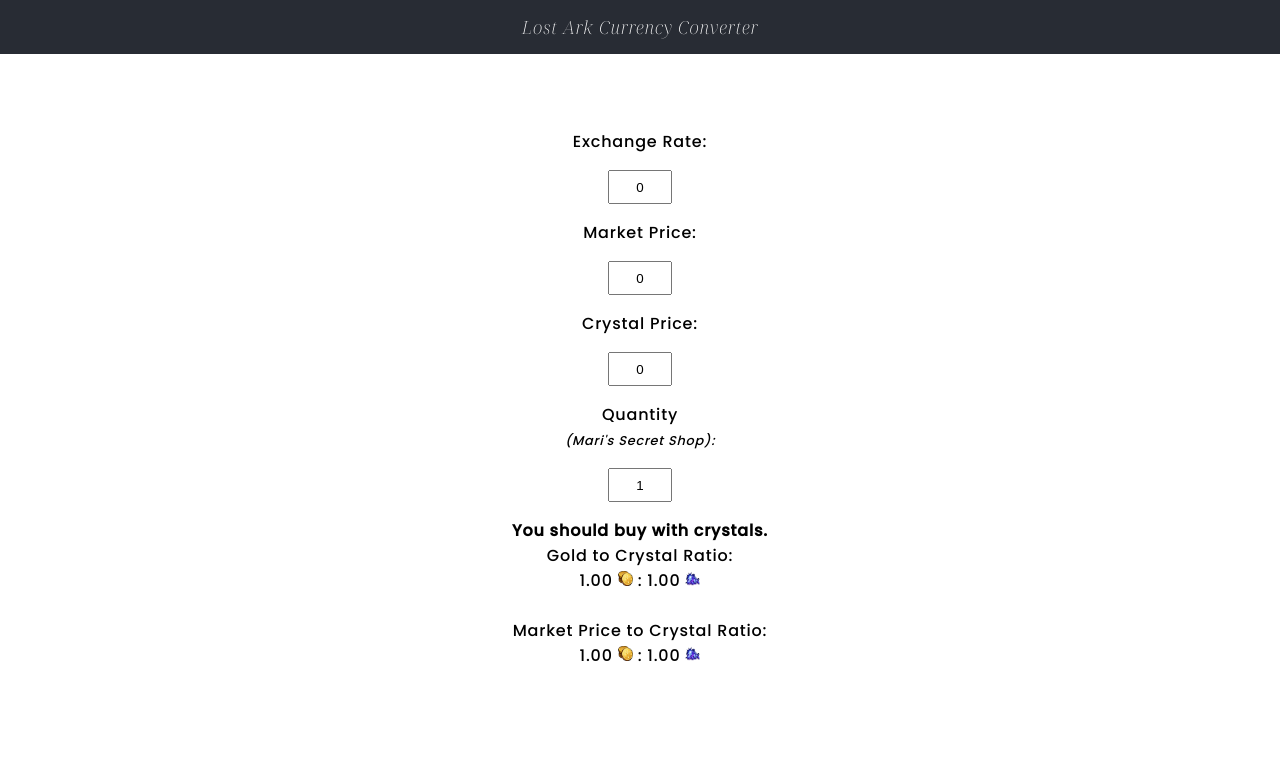
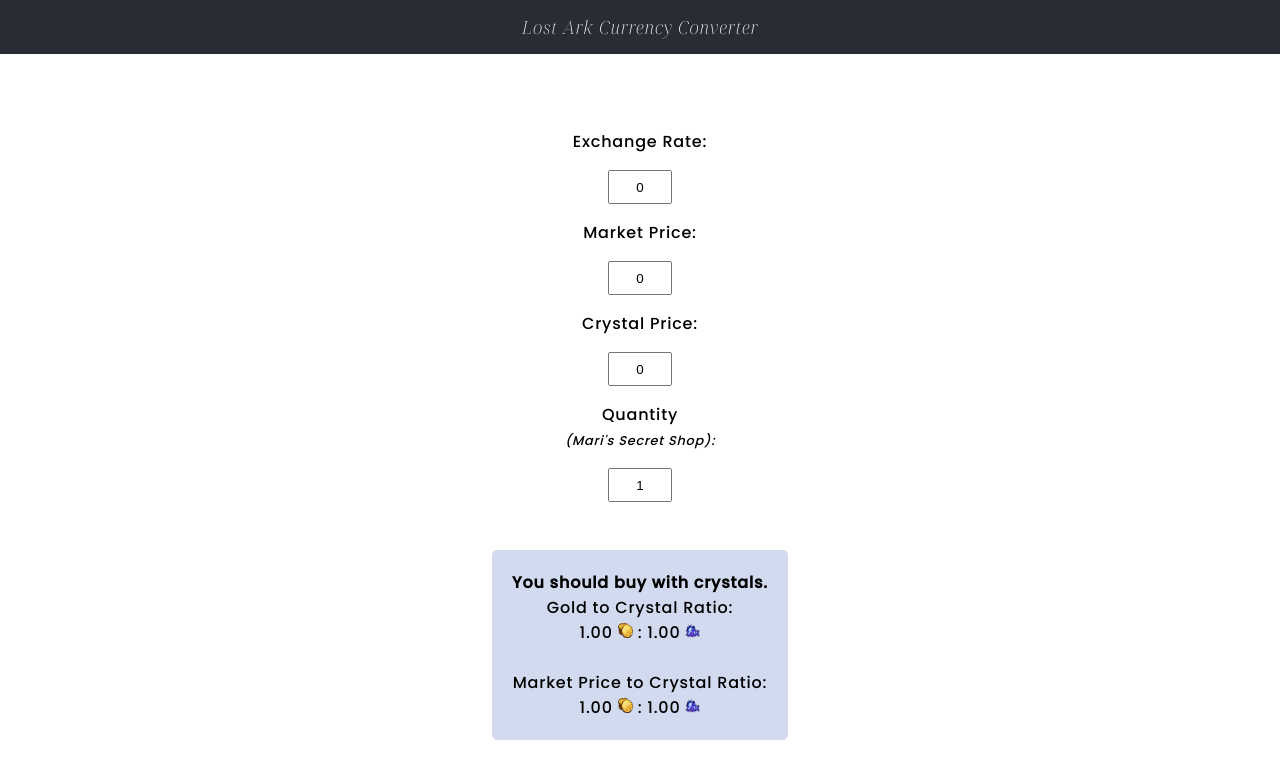
Before and after one commit to hjonsu/CurrencyRatioCalculator, a React (Create React App) app: page / in a window 1280 px wide. Shown: the top 778 px of the page. Built offline with nearby package versions, Linux system fonts and the light colour scheme.

Commit message:
styling?

```diff
--- a/src/App.css
+++ b/src/App.css
@@ -1,10 +1,11 @@
-@import url('https://fonts.googleapis.com/css2?family=Cabin:wght@400;600&family=Noto+Serif+Display:ital,wght@0,200;1,200&family=Poppins:wght@500&display=swap');
+@import url("https://fonts.googleapis.com/css2?family=Cabin:wght@400;600&family=Noto+Serif+Display:ital,wght@0,200;1,200&family=Poppins:wght@500&display=swap");
 
 .App {
   text-align: center;
-  font-family: 'Poppins', sans-serif;
-  letter-spacing: .8px;
+  font-family: "Poppins", sans-serif;
+  letter-spacing: 0.8px;
   font-size: 1em;
+  margin-bottom: 3em;
 }
 
 .App-logo {
@@ -27,10 +28,10 @@
   font-size: calc(10px + 1vmin);
   color: white;
   padding: 15px 0px;
-  font-family: 'Noto Serif Display', serif;
+  font-family: "Noto Serif Display", serif;
   font-weight: 200;
   font-style: italic;
-  letter-spacing: .8px;
+  letter-spacing: 0.8px;
 }
 
 .App-link {
--- a/src/styles/styles.css
+++ b/src/styles/styles.css
@@ -5,7 +5,6 @@
   display: flex;
   flex-direction: column;
   align-items: center;
-  justify-content: space-between;
   height: 125px !important;
 }
 
@@ -14,6 +13,7 @@
   margin-top: 75px;
   align-items: center;
   justify-content: center;
+  margin-bottom: 5em;
 }
 
 .labels {
@@ -28,10 +28,10 @@
 }
 
 .conversion-results {
-  margin-top: "2em";
-  background: "#D1DAEE";
-  padding: "20px";
-  border-radius: "5px";
+  margin-top: 2em;
+  background: #d1daee;
+  padding: 20px;
+  border-radius: 5px;
 }
 
 input::-webkit-outer-spin-button,
```
Also changed, not shown: 1 other file (tests, documents, lock files or other folders).
